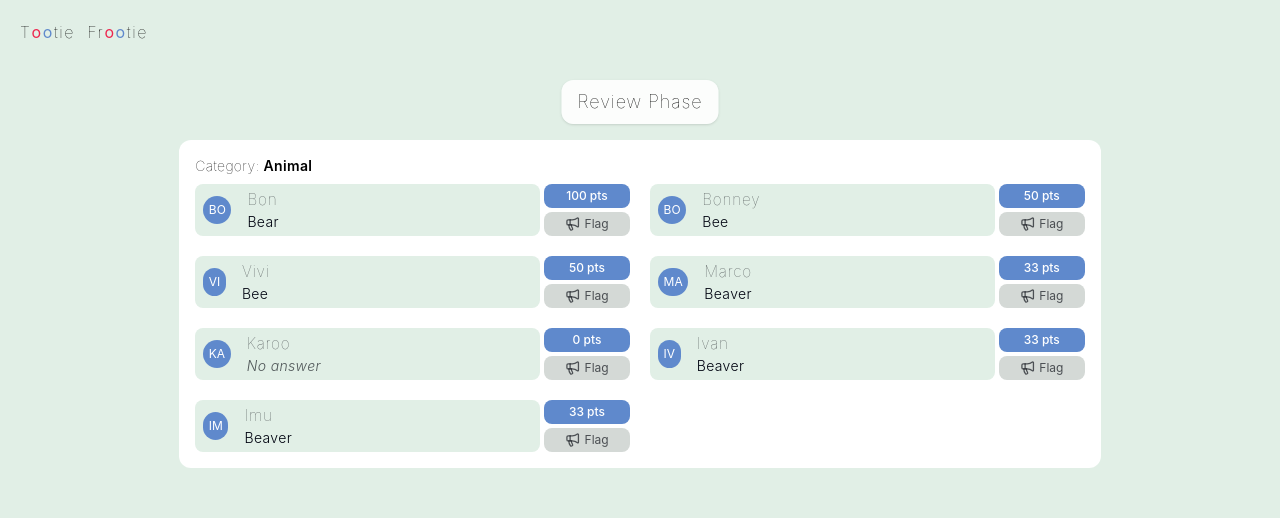
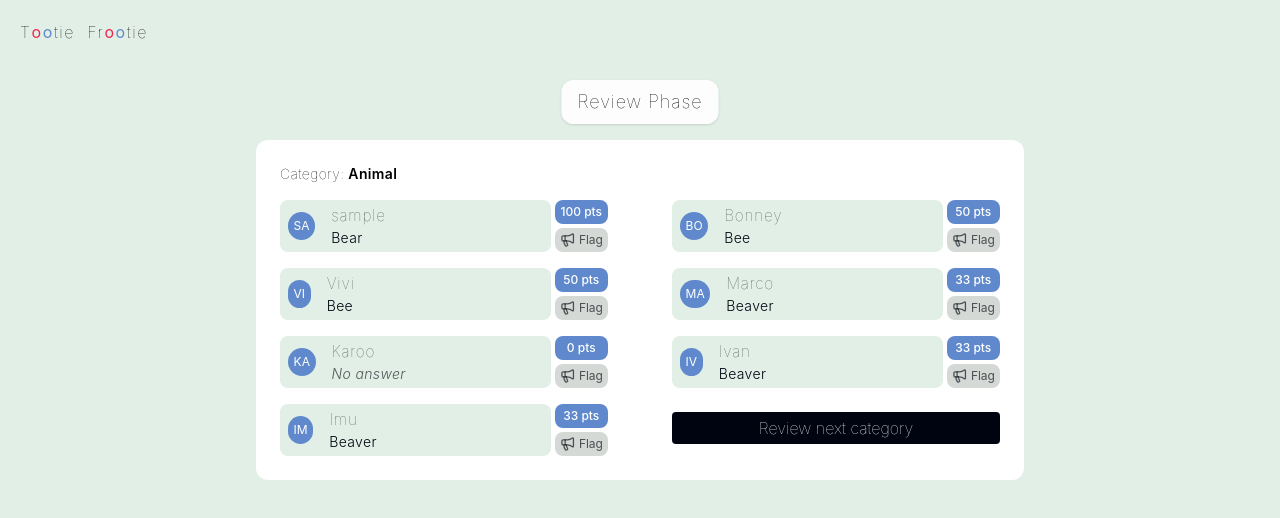
Before and after one commit to barahi/tootie-frootie, a React (Create React App) app: page /review/1 in a window 1280 px wide. Shown: the top 518 px of the page. Built offline with nearby package versions, Linux system fonts and the light colour scheme; sample sign-in values are in the browser's storage.

Commit message:
added css conditional rendering to accomodate for other players vs my player perspective

```diff
--- a/src/components/pages/game-rounds/phases/ReviewPhase.tsx
+++ b/src/components/pages/game-rounds/phases/ReviewPhase.tsx
@@ -1,38 +1,73 @@
 import Layout from "../PhaseLayout";
 import ReviewPhasePlayerScoreCard from "../../../shared/tags/ReviewPhasePlayerScoreCard";
+import PlainColoredButton from "../../../shared/buttons/PlainColoredButton";
 
 function ReviewPhase() {
+  const currUsername = sessionStorage.getItem("username");
   const category = "Animal";
   const playerAnswers = [
-    { name: "Bon", answer: "Bear", score: 100 },
-    { name: "Bonney", answer: "Bee", score: 50 },
-    { name: "Vivi", answer: "Bee", score: 50 },
-    { name: "Marco", answer: "Beaver", score: 33 },
-    { name: "Karoo", answer: "", score: 0 },
-    { name: "Ivan", answer: "Beaver", score: 33 },
-    { name: "Imu", answer: "Beaver", score: 33 },
+    { playerId: 1, name: currUsername, answer: "Bear", score: 100 },
+    { playerId: 2, name: "Bonney", answer: "Bee", score: 50 },
+    { playerId: 3, name: "Vivi", answer: "Bee", score: 50 },
+    { playerId: 4, name: "Marco", answer: "Beaver", score: 33 },
+    { playerId: 5, name: "Karoo", answer: "", score: 0 },
+    { playerId: 6, name: "Ivan", answer: "Beaver", score: 33 },
+    { playerId: 7, name: "Imu", answer: "Beaver", score: 33 },
   ];
+
+  const flagAnswer = (
+    playerId: number,
+    playerName: string,
+    playerAnswer: string,
+  ) => {
+    // Implementation for flagging an answer
+    console.log(`Flagging answer from ${playerName}: ${playerAnswer}`);
+  };
+
   return (
     <Layout phaseName="Review Phase">
-      <div className="flex flex-row justify-center w-full ">
-        <div className="flex flex-col w-[80%] bg-white border-none rounded-xl p-4">
+      <div className="flex flex-row justify-center w-full">
+        <div className="flex flex-col w-[80%] max-w-3xl bg-white border-none rounded-xl p-6 gap-2">
           <div className="flex flex-row gap-1">
             <p className="mb-2 text-sm font-thin tracking-wide">Category:</p>
             <p className="mb-2 text-sm font-semibold tracking-wide">
               {category}
             </p>
           </div>
-          <div className="w-full grid gap-[1.25rem] grid-cols-2">
+          <div className="w-full grid gap-y-[1rem] gap-x-[4rem] grid-cols-2">
             {/* answers per player and score */}
-            {playerAnswers.map((player) => (
-              <ReviewPhasePlayerScoreCard
-                key={player.name}
-                isHost={false}
-                playerName={player.name}
-                playerAnswer={player.answer}
-                playerScore={player.score}
-              />
-            ))}
+            {playerAnswers.map((player) =>
+              player.name !== currUsername ? (
+                <ReviewPhasePlayerScoreCard
+                  key={player.playerId}
+                  playerId={player.playerId}
+                  isHost={false}
+                  playerName={player.name!}
+                  playerAnswer={player.answer}
+                  playerScore={player.score}
+                  flaggingFunction={() =>
+                    flagAnswer(player.playerId, player.name!, player.answer)
+                  }
+                />
+              ) : (
+                <ReviewPhasePlayerScoreCard
+                  key={player.playerId}
+                  playerId={player.playerId}
+                  isHost={true}
+                  playerName={player.name!}
+                  playerAnswer={player.answer}
+                  playerScore={player.score}
+                  flaggingFunction={() =>
+                    flagAnswer(player.playerId, player.name!, player.answer)
+                  }
+                />
+              ),
+            )}
+            <PlainColoredButton
+              buttonTitle="Review next category"
+              nextFunction={() => console.log("Next category")}
+              className="w-full h-[2rem] mt-2"
+            />
           </div>
         </div>
       </div>
--- a/src/components/shared/tags/PlayerInfoTag.tsx
+++ b/src/components/shared/tags/PlayerInfoTag.tsx
@@ -1,6 +1,6 @@
 type PlayerInfoTagProps = {
   number: number;
-  name?: string | null;
+  name?: string;
   isHost?: boolean;
   className?: string;
 };
--- a/src/components/shared/tags/ReviewPhasePlayerScoreCard.tsx
+++ b/src/components/shared/tags/ReviewPhasePlayerScoreCard.tsx
@@ -1,26 +1,40 @@
 import { Megaphone } from "lucide-react";
 
 interface ReviewPhasePlayerScoreCardProps {
-  isHost: boolean;
+  playerId: number;
+  isMe: boolean;
   playerName: string;
   playerScore: number;
   playerAnswer: string;
+  flaggingFunction: (
+    playerId: number,
+    playerName: string,
+    playerAnswer: string,
+  ) => void;
 }
 
 export default function ReviewPhasePlayerScoreCard({
-  isHost,
+  playerId,
+  isMe,
   playerName,
   playerScore,
   playerAnswer,
+  flaggingFunction,
 }: ReviewPhasePlayerScoreCardProps) {
   return (
     <div className="flex flex-row w-full h-full gap-[0.25rem]">
-      <div className=" w-[80%] flex flex-row items-center gap-4 px-[0.50rem] rounded-lg border-none bg-honeydew-90">
-        <p className="text-xs text-center bg-blue-90 text-white border-none rounded-[9999px] p-[0.35rem]">
+      <div
+        className={`${isMe ? "bg-blue-10" : "bg-honeydew-90"} w-full flex flex-row items-center gap-4 px-[0.50rem] rounded-lg border-none`}
+      >
+        <p
+          className={`${isMe ? "bg-honeydew-10 text-gray-99" : "bg-blue-90 text-white"} text-xs text-center border-none rounded-[9999px] p-[0.35rem]`}
+        >
           {playerName.slice(0, 2).toUpperCase()}
         </p>
         <div>
-          <p className="text-[clamp(0.8rem,1.2vw,1rem)] font-thin tracking-wider text-gray-99">
+          <p
+            className={`${isMe ? "font-normal" : "font-thin"} text-[clamp(0.8rem,1.2vw,1rem)] tracking-wider text-gray-99`}
+          >
             {playerName}
           </p>
           <p
@@ -34,7 +48,11 @@ export default function ReviewPhasePlayerScoreCard({
         <span className="w-full p-1 text-xs font-medium text-center text-white border-none rounded-lg bg-blue-90">
           {playerScore} pts
         </span>
-        <button className="flex flex-row items-center justify-center w-full gap-1 p-1 text-xs font-normal text-center border-none rounded-lg bg-gray-50 text-gray-99 hover:bg-red-50">
+        <button
+          disabled={isMe}
+          className={`${isMe ? "" : "hover:bg-red-50"} flex flex-row items-center justify-center w-full gap-1 p-1 text-xs font-normal text-center border-none rounded-lg bg-gray-50 text-gray-99`}
+          onClick={() => flaggingFunction(playerId, playerName, playerAnswer)}
+        >
           <Megaphone size="clamp(0.8rem,1.2vw,1rem)" /> Flag
         </button>
       </div>
```
